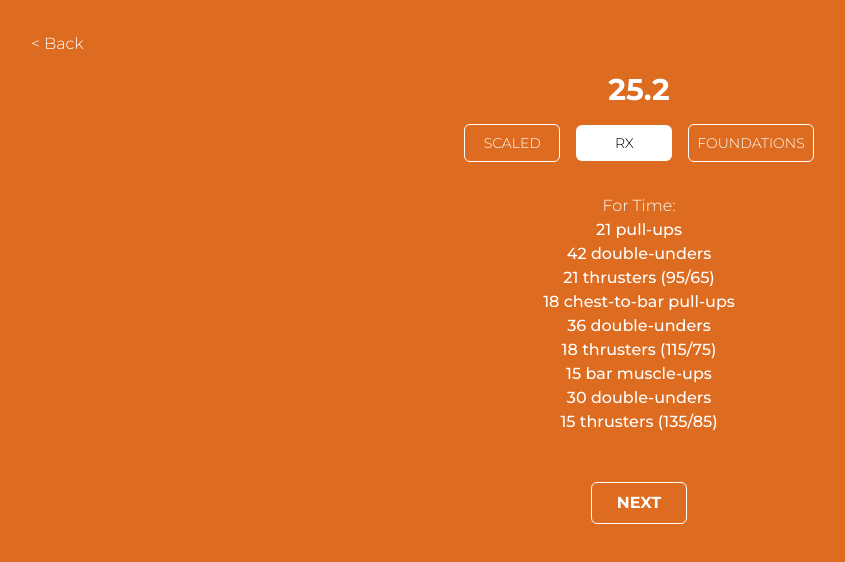
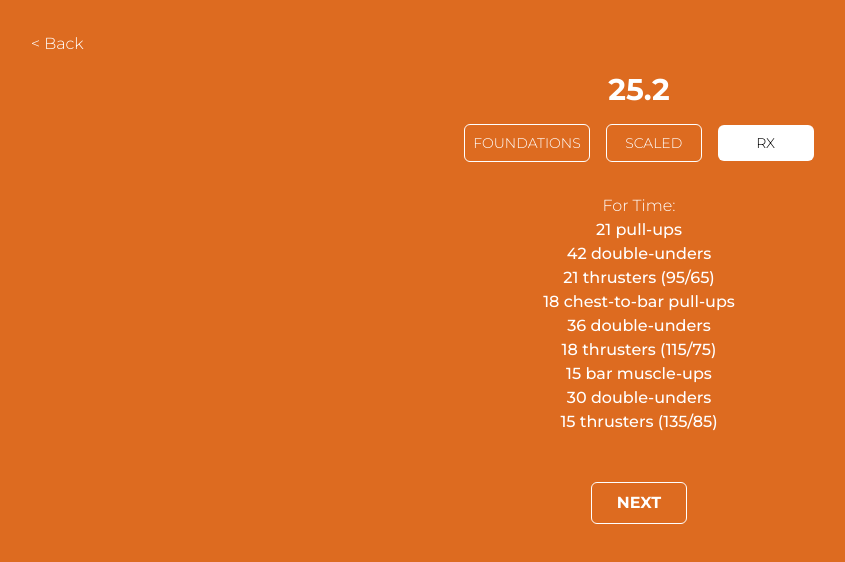
Before and after one commit to altomizawa/open2025, a Next.js app: page /252 in a window 1280 px wide. Shown: the top 562 px of the page, without its empty margins (1-846 px from the left). Built offline with nearby package versions, Linux system fonts and the light colour scheme.

Commit message:
quickfix: change order of foundations

```diff
--- a/app/components/TwoFiveTwoDescription.jsx
+++ b/app/components/TwoFiveTwoDescription.jsx
@@ -8,9 +8,9 @@ const TwoFiveTwoDescription = ({ setIsCounterScreen, category, currentWod, handl
     <div className='mt-4 w-full text-center flex flex-col items-center gap-4'>
       <h2 className='text-3xl font-bold'>25.2</h2>
       <div className='space-x-4 text-sm'>
+        <button onClick={()=>{handleCategoryChange('foundations')}} className={`border-[1px] rounded-md w-min-24 py-2 px-2 cursor-pointer ${category==='foundations' ? 'bg-white text-black border-none' : ''}`}>FOUNDATIONS</button>
         <button onClick={()=>{handleCategoryChange('scaled')}} className={`border-[1px] rounded-md w-24 py-2 cursor-pointer ${category==='scaled' ? 'bg-white text-black border-none' : ''}`}>SCALED</button>
         <button onClick={()=>{handleCategoryChange('rx')}} className={`border-[1px] rounded-md w-24 py-2 cursor-pointer ${category==='rx' ? 'bg-white text-black border-none' : ''}`}>RX</button>
-        <button onClick={()=>{handleCategoryChange('foundations')}} className={`border-[1px] rounded-md w-min-24 py-2 px-2 cursor-pointer ${category==='foundations' ? 'bg-white text-black border-none' : ''}`}>FOUNDATIONS</button>
       </div>
       <div className='mt-4'>
         <p>For Time:</p>
```
